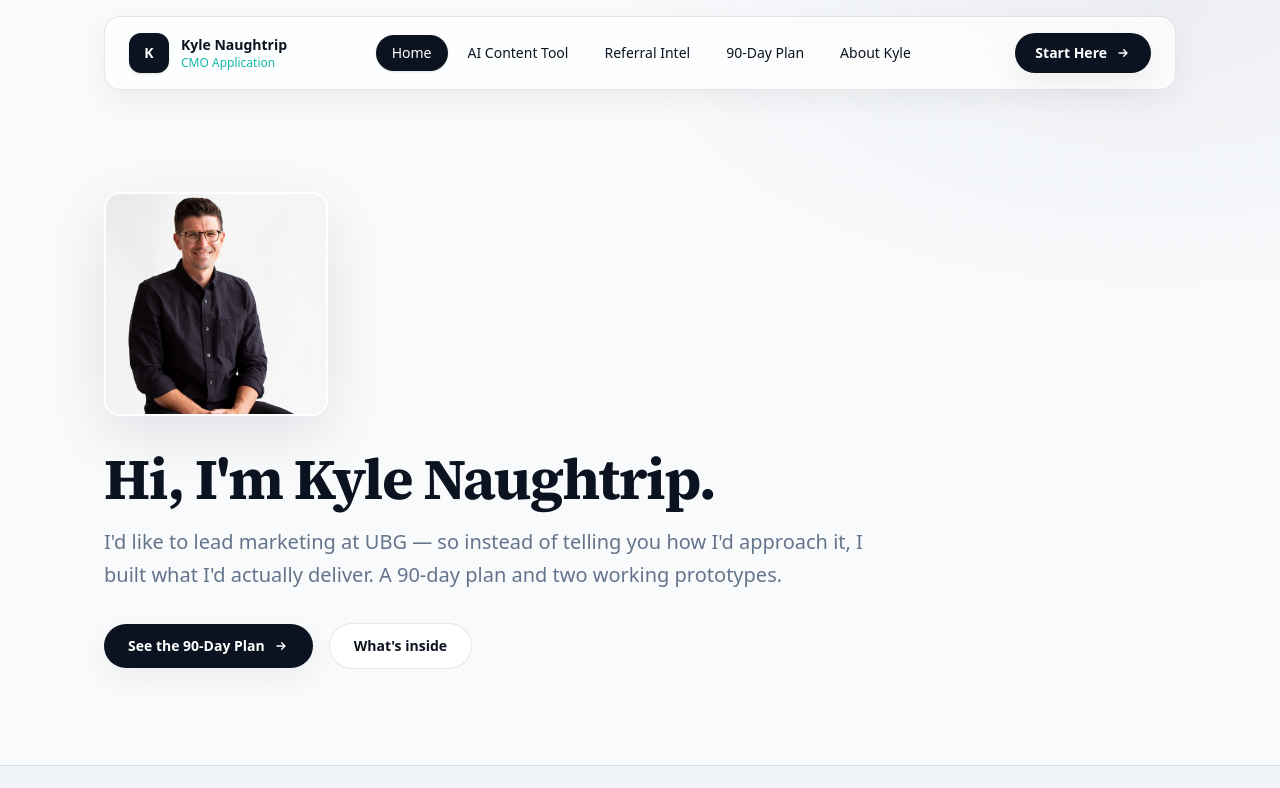
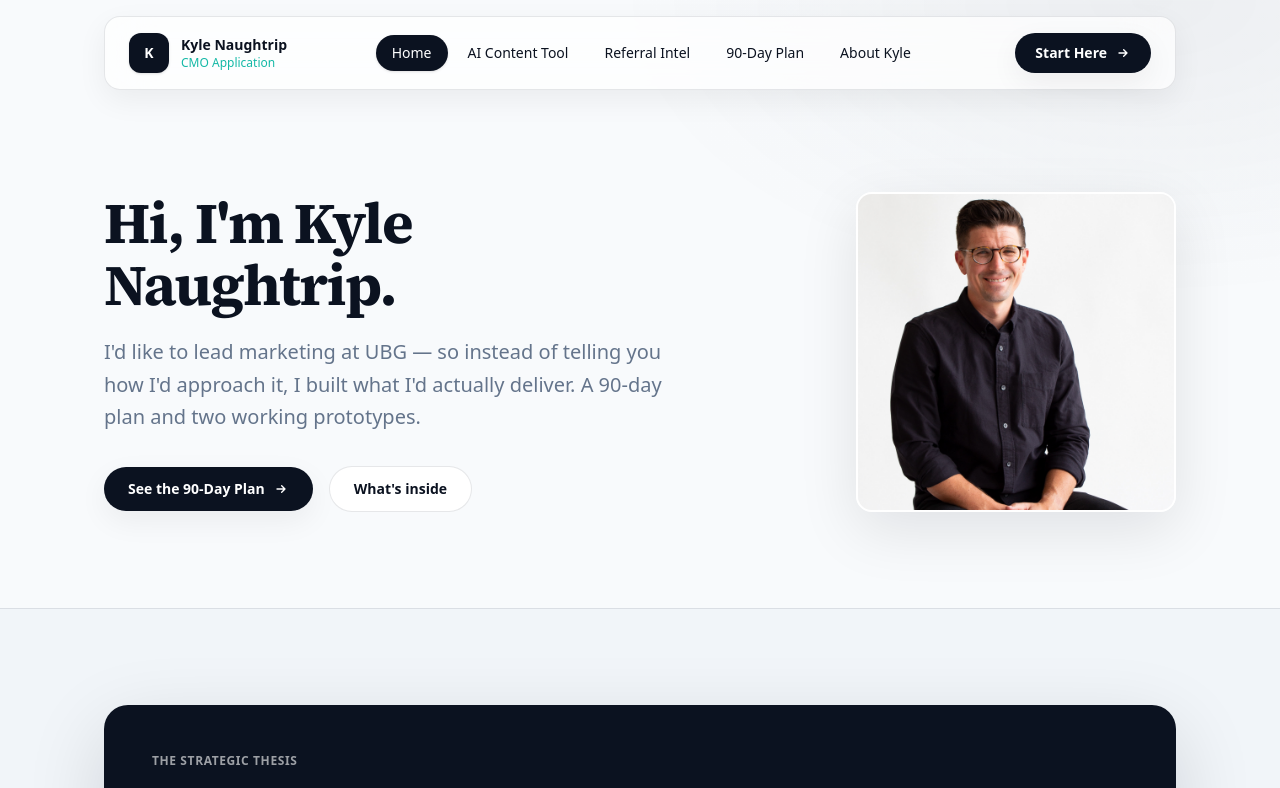
Before and after one commit to SidekickMarketer/ubg-cmo-demo, a Next.js app: page / in a window 1280 px wide. Shown: the top 788 px of the page. Built offline with nearby package versions, Linux system fonts and the light colour scheme.

Commit message:
Hero: side-by-side layout with bigger photo on right

```diff
--- a/src/app/page.tsx
+++ b/src/app/page.tsx
@@ -166,20 +166,13 @@ export default function HomePage() {
       {/* HERO */}
       <Container>
         <Section className="pb-8">
-          <div className="max-w-3xl">
-            <Image
-              src="/kyle.jpeg"
-              alt="Kyle Naughtrip"
-              width={240}
-              height={240}
-              className="h-56 w-56 rounded-2xl object-cover border-2 border-white shadow-[var(--shadow)]"
-            />
-
-            <h1 className="h1 mt-8 text-[color:var(--navy)]">
+          <div className="flex flex-col gap-10 lg:flex-row lg:items-center lg:justify-between">
+            <div className="max-w-xl">
+              <h1 className="h1 text-[color:var(--navy)]">
                 Hi, I&apos;m Kyle Naughtrip.
               </h1>
 
-            <p className="mt-4 text-xl leading-relaxed text-[color:var(--muted)]">
+              <p className="mt-5 text-xl leading-relaxed text-[color:var(--muted)]">
                 I&apos;d like to lead marketing at UBG — so instead of telling you how I&apos;d approach it, I built what I&apos;d actually deliver. A 90-day plan and two working prototypes.
               </p>
 
@@ -187,6 +180,15 @@ export default function HomePage() {
                 <PrimaryButton href="/roadmap">See the 90-Day Plan</PrimaryButton>
                 <SecondaryButton href="#explore">What&apos;s inside</SecondaryButton>
               </div>
+            </div>
+
+            <Image
+              src="/kyle.jpeg"
+              alt="Kyle Naughtrip"
+              width={320}
+              height={320}
+              className="h-72 w-72 lg:h-80 lg:w-80 rounded-2xl object-cover border-2 border-white shadow-[var(--shadow)] shrink-0"
+            />
           </div>
         </Section>
       </Container>
```
Lines whose indentation alone changed are shown as unchanged.
